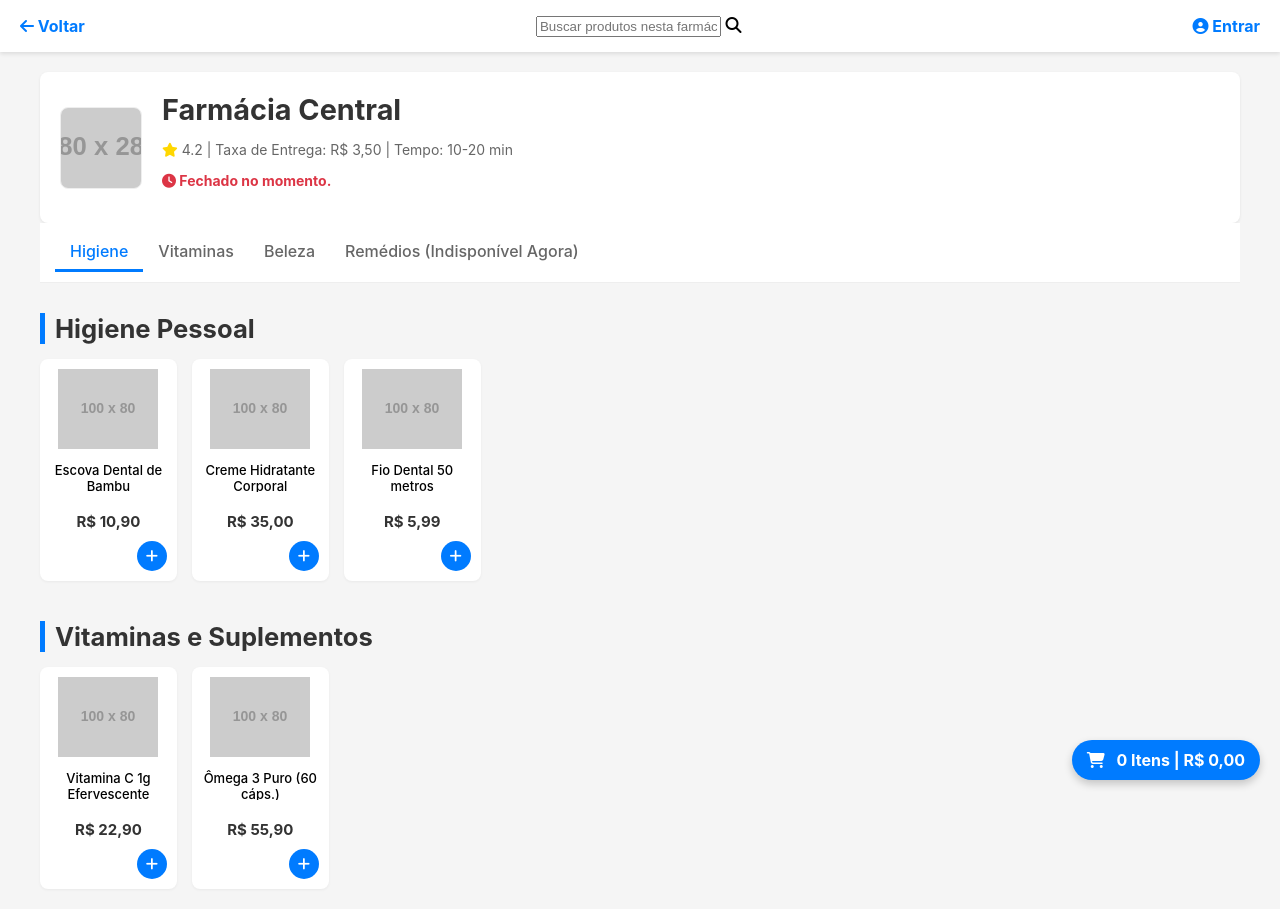
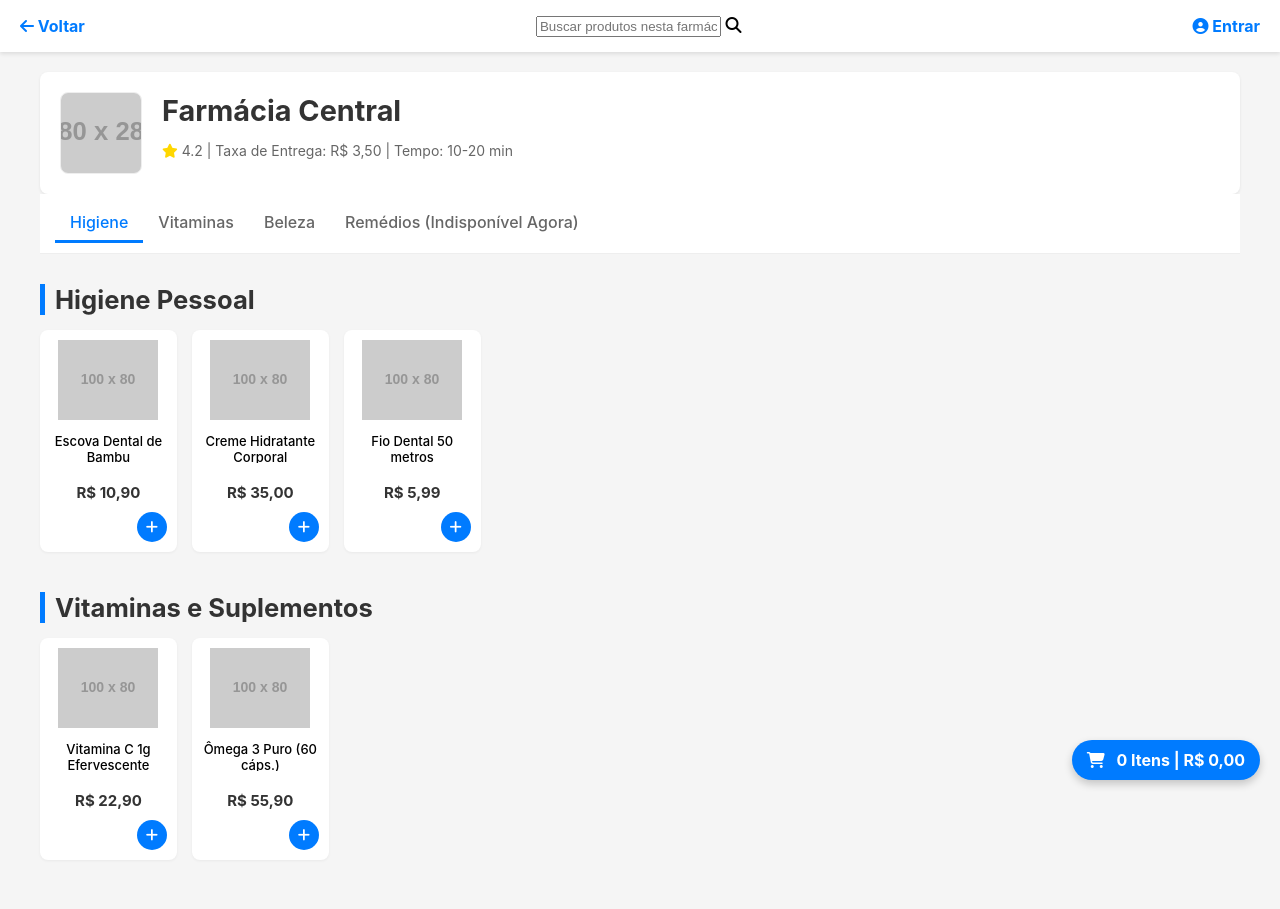
Before and after one commit to grupopti192-cpu/PTI-4semestre, a plain HTML site: page farmacia_popular_detalhe.html in a window 1280 px wide. After the commit the page ends 880 px from the top, so only its background shows below. Drawn offline with Linux system fonts and the light colour scheme; placeholder pictures from the web are drawn by us.

Commit message:
Update farmacia_popular_detalhe.html

```diff
--- a/farmacia_popular_detalhe.html
+++ b/farmacia_popular_detalhe.html
@@ -31,9 +31,7 @@
                     <i class="fas fa-star" style="color: gold;"></i> 4.2
                     | Taxa de Entrega: R$ 3,50 | Tempo: 10-20 min
                 </p>
-                <p class="detalhes" style="color: #dc3545; font-weight: bold;">
-                    <i class="fas fa-clock"></i> Fechado no momento.
-                </p>
+
             </div>
         </section>
 
@@ -99,4 +97,5 @@
     </div>
 
 </body>
+
 </html>
```
